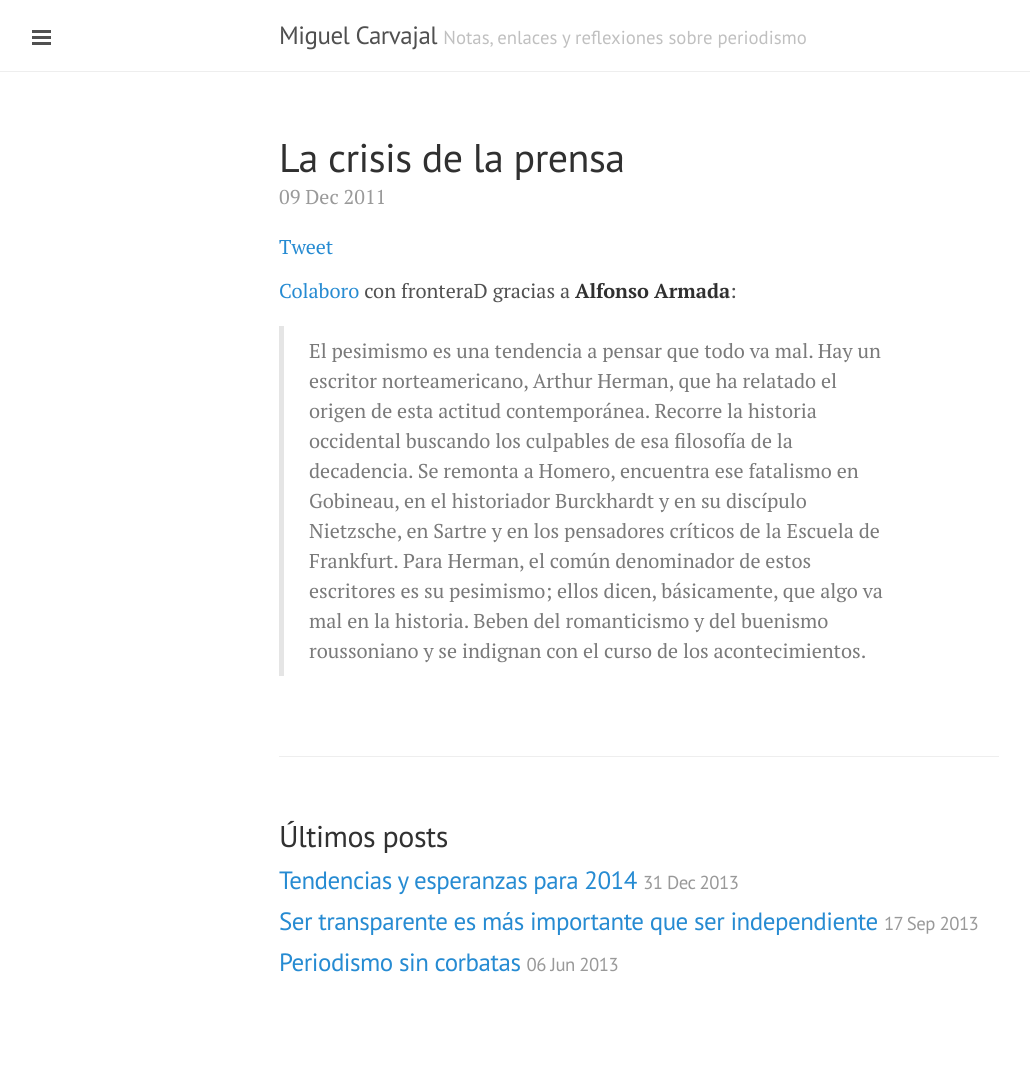
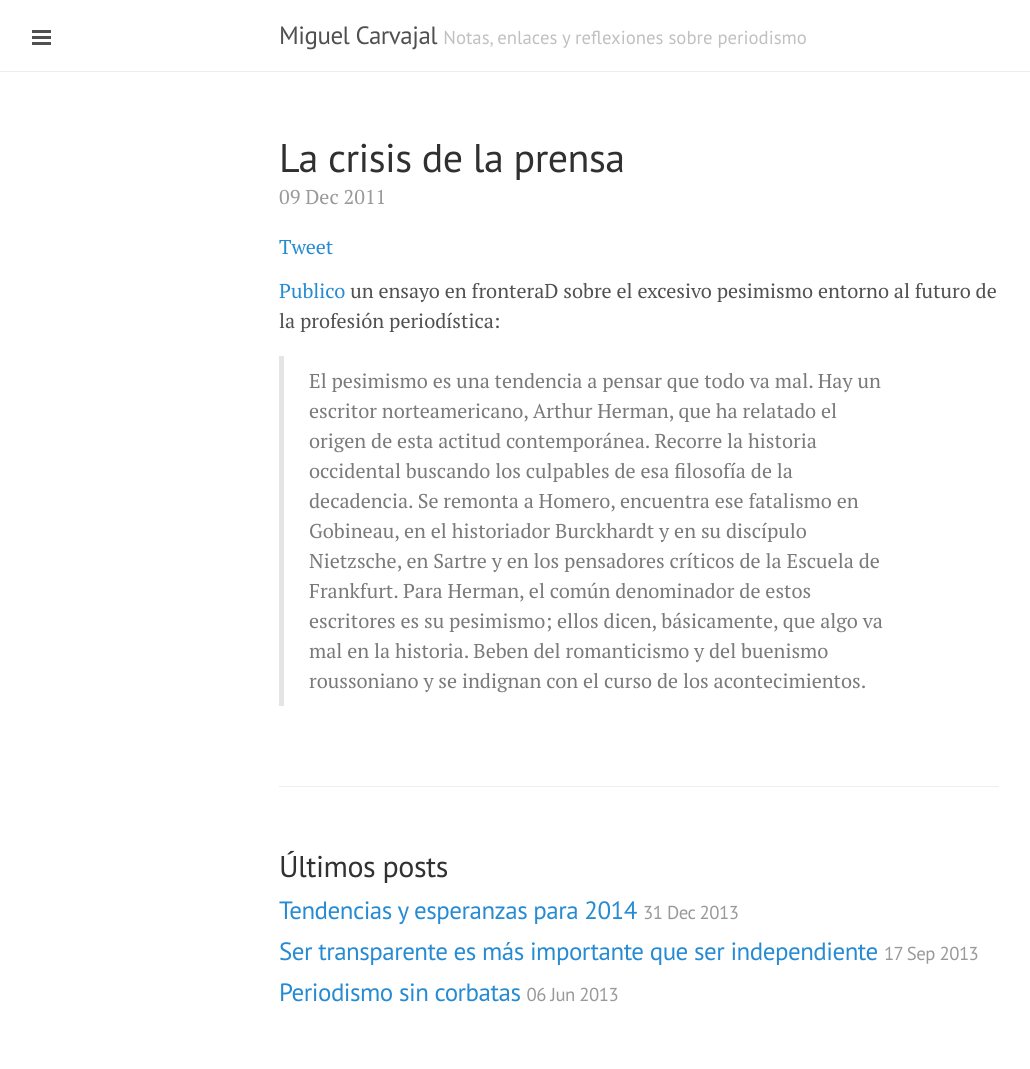
Before and after one commit to miguelcarvajal/miguelcarvajal.github.io, a Jekyll site: the page built from _posts/2011-12-09-crisis-prensa-pesimismo.md, in a window 1280 px wide. Shown: the whole page, without its empty margins (1-1031 px from the left). Built offline with Jekyll 4.4.1, drawn with Linux system fonts in a browser that asks for light colours; Markdown is read by kramdown in place of the engine named in the settings; comment, search, counter and statistics services are not loaded; before the commit the page ends 1039 px from its top, so only the background shows below that.

Commit message:
edicion post

```diff
--- a/_posts/2011-12-09-crisis-prensa-pesimismo.md
+++ b/_posts/2011-12-09-crisis-prensa-pesimismo.md
@@ -5,5 +5,5 @@ title: La crisis de la prensa
 tags: [periodismo, ensayo, crisi]
 ---
 
-[Colaboro](http://www.fronterad.com/?q=crisis-prensa-analisis-pesimismo) con fronteraD gracias a **Alfonso Armada**:
+[Publico](http://www.fronterad.com/?q=crisis-prensa-analisis-pesimismo) un ensayo en fronteraD sobre el excesivo pesimismo entorno al futuro de la profesión periodística:
 > El pesimismo es una tendencia a pensar que todo va mal. Hay un escritor norteamericano, Arthur Herman, que ha relatado el origen de esta actitud contemporánea. Recorre la historia occidental buscando los culpables de esa filosofía de la decadencia. Se remonta a Homero, encuentra ese fatalismo en Gobineau, en el historiador Burckhardt y en su discípulo Nietzsche, en Sartre y en los pensadores críticos de la Escuela de Frankfurt. Para Herman, el común denominador de estos escritores es su pesimismo; ellos dicen, básicamente, que algo va mal en la historia. Beben del romanticismo y del buenismo roussoniano y se indignan con el curso de los acontecimientos.
```
Also changed, not shown: _posts/2011-03-28-jon-lee-anderson-escribe-sobre-los-rebeldes-en-libia.md (+1 -1 lines).
